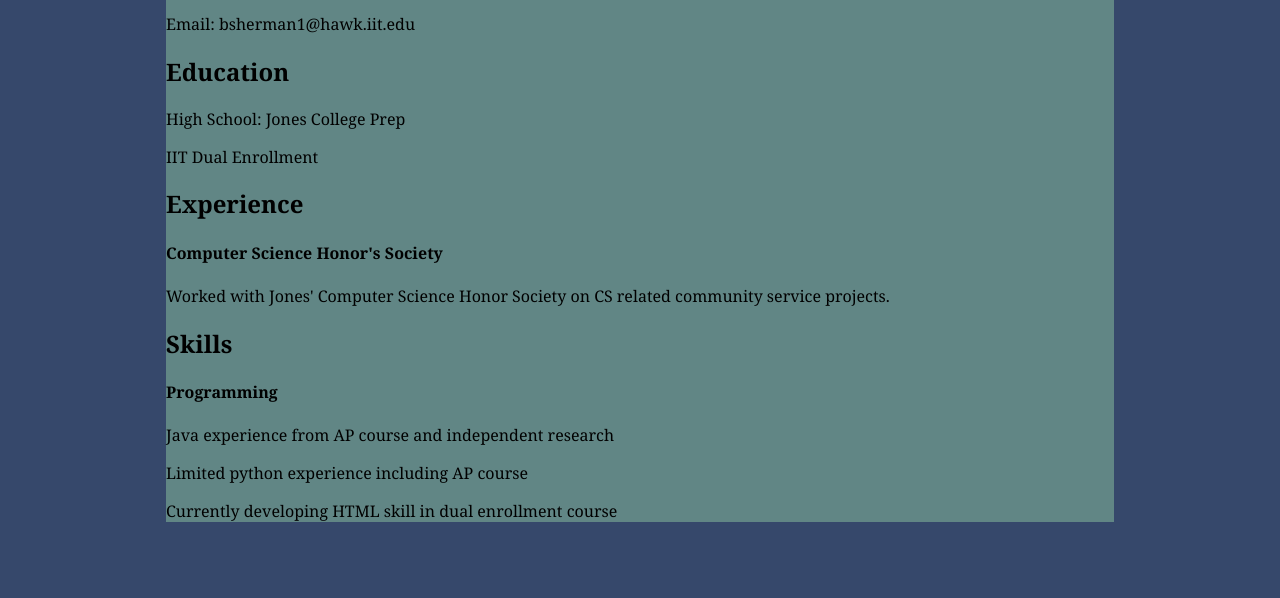
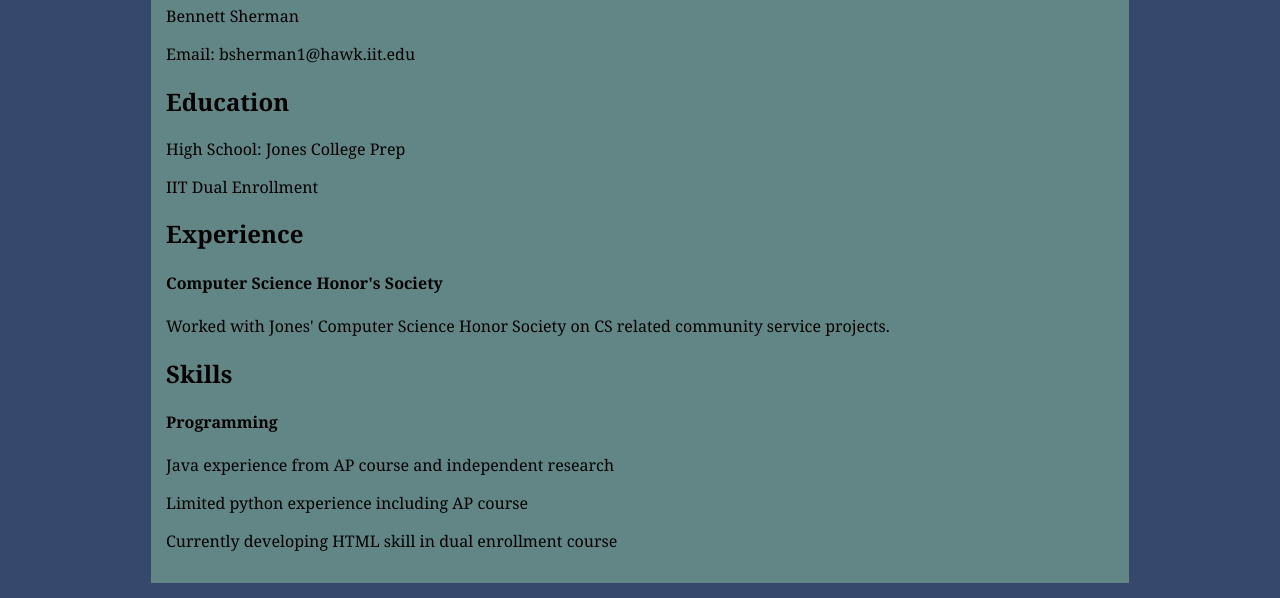
Before and after one commit to BennettSherman/Project2, a plain HTML site: page index.html in a window 1280 px wide. Shown: the part 211-809 px from the top of the page. Drawn offline with Linux system fonts and the light colour scheme.

Commit message:
making section bettr

```diff
--- a/css/style.css
+++ b/css/style.css
@@ -20,4 +20,6 @@ section {
     background-color: #618685;
     margin: 15px auto;
     width: 75%;
+    border: 8px;
+    padding: 15px
 }
```
